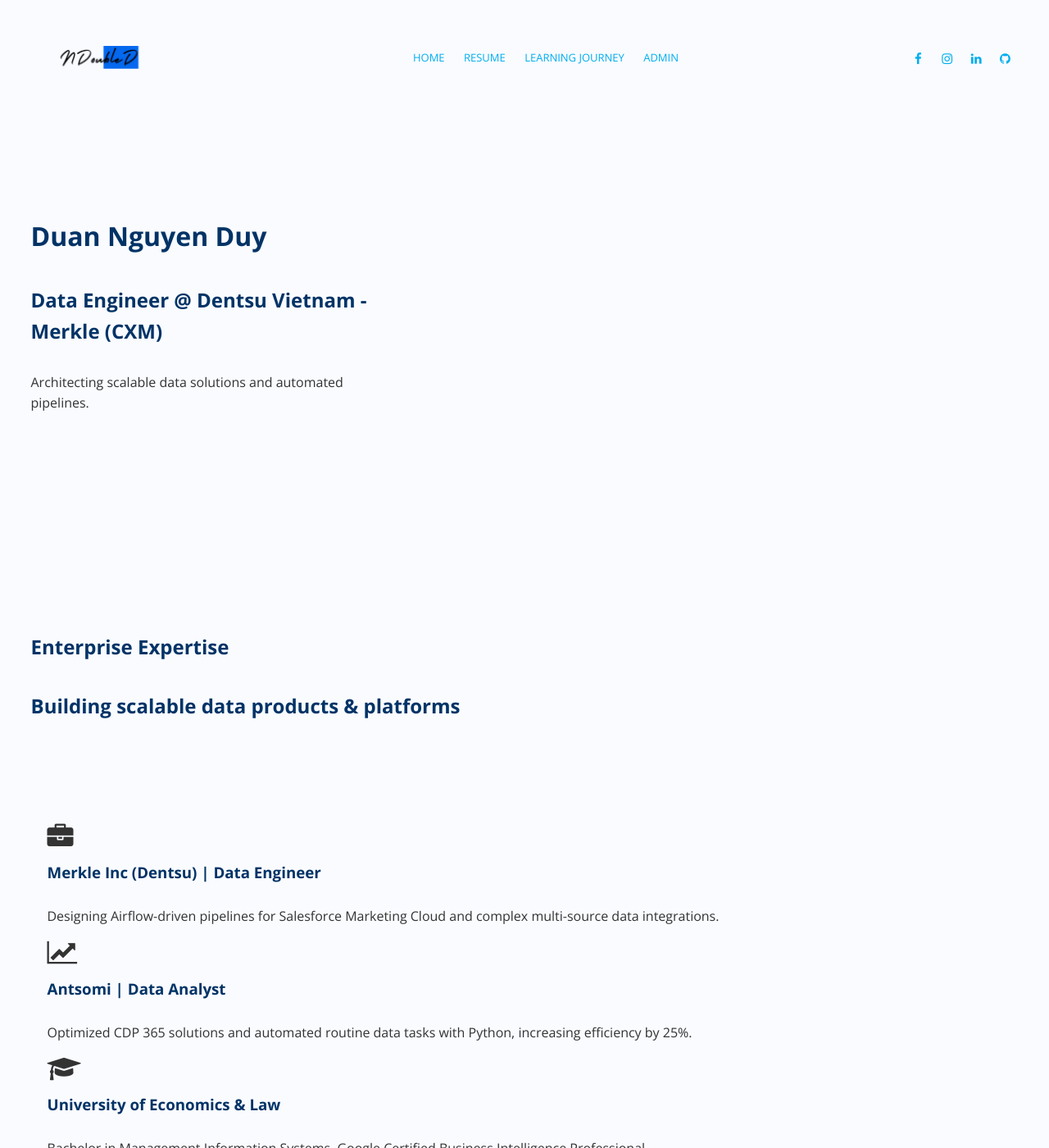
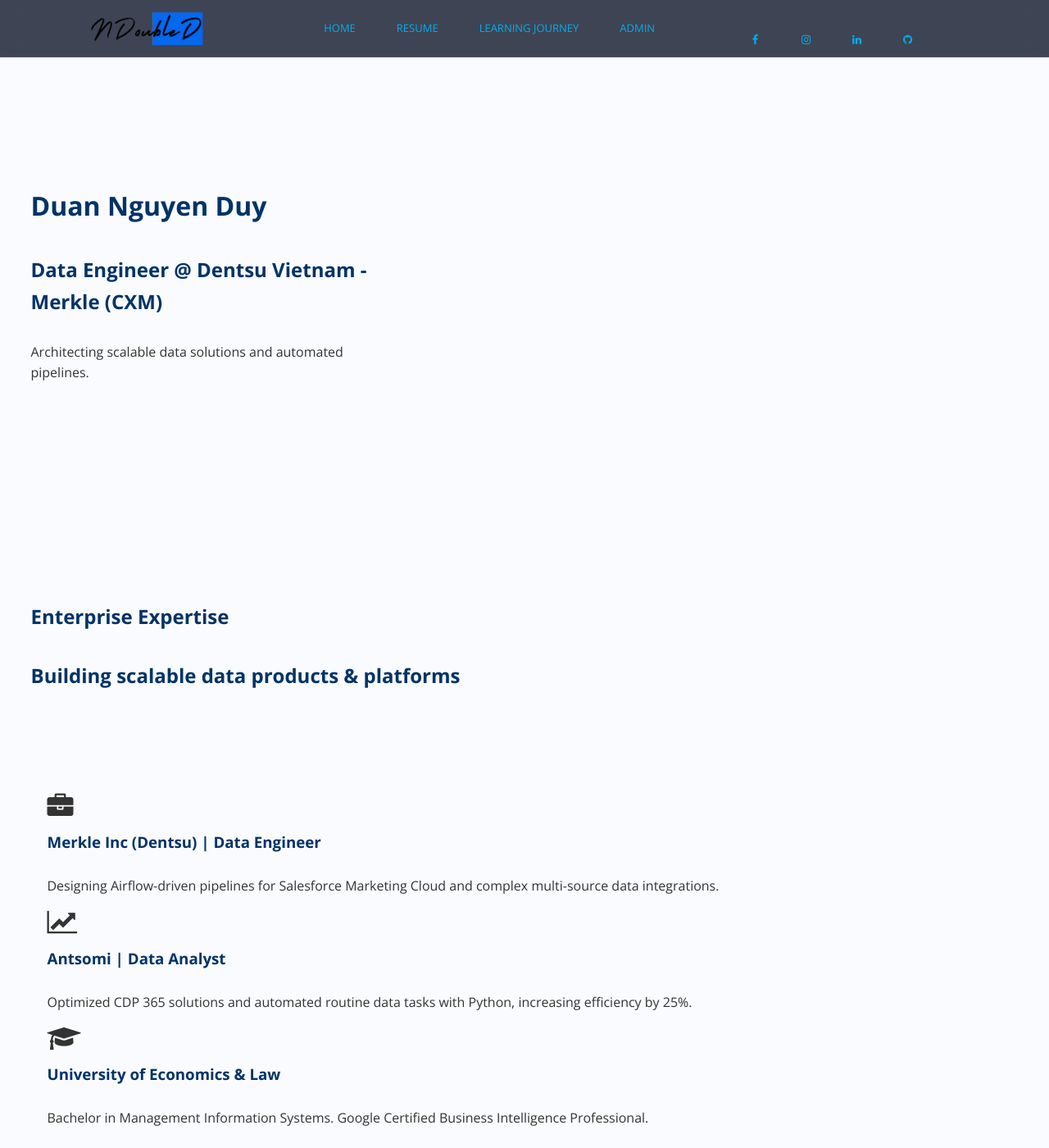
Before and after one commit to duan-n2d/Portfolio, a Jekyll site: the page built from index.md, in a window 1280 px wide and 1400 px high. Shown: the whole window at 82% size. Built offline with Jekyll 4.4.1, drawn with Linux system fonts in a browser that asks for light colours.

Commit message:
refactor: modernize header layout with glassmorphism, active link styling, and simplified navigation structure

```diff
--- a/_includes/header.html
+++ b/_includes/header.html
@@ -1,27 +1,17 @@
-<header id="banner" class="scrollto clearfix" data-enllax-ratio=".5">
-    <div id="header" class="nav-collapse">
+<header id="header" class="nav-collapse">
     <div class="row clearfix">
-            <div class="col-1">
+        <!-- Logo Section -->
         <div id="logo">
             <a href="{{ site.baseurl }}/">
                 <img src="{{ site.baseurl }}/images/logo.png" id="banner-logo" alt="NDoubleD Logo"/>
-                        <img src="{{ site.baseurl }}/images/logo-2.png" id="navigation-logo" alt="NDoubleD Logo Sticky"/>
             </a>
         </div>
 
-                <aside>
-                    <ul class="social-icons">
-                        <li><a target="_blank" href="https://www.facebook.com/duyduannguyen.it.cfc/"><i class="fa fa-facebook fa-1x"></i><span>Facebook</span></a></li>
-                        <li><a target="_blank" href="https://www.instagram.com/_n2d.duan_/"><i class="fa fa-instagram fa-1x"></i><span>Instagram</span></a></li>
-                        <li><a target="_blank" href="https://www.linkedin.com/in/duannguyen2606"><i class="fa fa-linkedin fa-1x"></i><span>Linkedin</span></a></li>
-                        <li><a target="_blank" href="https://github.com/duan-n2d"><i class="fa fa-github fa-1x"></i><span>Github</span></a></li>
-                    </ul>
-                </aside>
-
+        <!-- Navigation Menu -->
         <nav id="nav-main">
             <ul>
                 {% for link in site.data.navigation.main %}
-                        <li class="{% if link.sub %}has-dropdown{% endif %}">
+                <li class="{% if link.sub %}has-dropdown{% endif %} {% if page.url == link.url %}active{% endif %}">
                     <a href="{{ site.baseurl }}{{ link.url }}">{{ link.title }}</a>
                     {% if link.sub %}
                     <ul class="dropdown">
@@ -35,11 +25,20 @@
             </ul>
         </nav>
 
+        <!-- Social Icons & Trigger -->
+        <aside>
+            <ul class="social-icons">
+                <li><a target="_blank" href="https://www.facebook.com/duyduannguyen.it.cfc/"><i class="fa fa-facebook"></i></a></li>
+                <li><a target="_blank" href="https://www.instagram.com/_n2d.duan_/"><i class="fa fa-instagram"></i></a></li>
+                <li><a target="_blank" href="https://www.linkedin.com/in/duannguyen2606"><i class="fa fa-linkedin"></i></a></li>
+                <li><a target="_blank" href="https://github.com/duan-n2d"><i class="fa fa-github"></i></a></li>
+            </ul>
             <div id="nav-trigger"><span></span></div>
+        </aside>
+
         <nav id="nav-mobile"></nav>
     </div>
-        </div>
-    </div>
+</header>
 
     {% if page.url == "/" or page.url == "/index.html" %}
     <div id="banner-content" class="row clearfix">
--- a/assets/css/style.css
+++ b/assets/css/style.css
@@ -301,24 +301,44 @@
 
 /* --------- 2.1 Header --------- */
 
+/* Header Glassmorphism & Modern Navigation */
 #header {
-    height: 71px !important;
-    overflow: visible;
-    z-index: 9999;
+    position: fixed !important;
+    top: 0;
+    left: 0;
     width: 100%;
-    position: absolute !important;
+    height: 70px !important;
+    background: rgba(15, 23, 42, 0.8) !important; /* Premium dark translucent */
+    backdrop-filter: blur(12px);
+    -webkit-backdrop-filter: blur(12px);
+    z-index: 10000 !important;
+    border-bottom: 1px solid rgba(255, 255, 255, 0.1);
+    transition: all 0.3s ease;
 }
 
 #header .row {
+    max-width: 1200px;
+    margin: 0 auto;
+    height: 100%;
+    display: flex;
+    align-items: center;
+    justify-content: space-between;
+    padding: 0 20px;
+}
+
+#header aside {
+    float: none !important;
+    display: flex !important;
+    align-items: center;
+    margin-top: 0 !important; /* Fix old margin */
+}
+
+#header ul {
+    display: flex;
+    gap: 30px;
+    list-style: none;
+    margin: 0;
     padding: 0;
-}
-
-#header aside {
-    text-align: right;
-}
-
-#header ul {
-    text-align: center;
 }
 
 #header li {
@@ -330,10 +350,12 @@
 /* --------- 2.2 Logo ---------- */
 
 #logo {
-    float: left;
-    height: 71px;
-    line-height: 66px;
-    margin-right: 15px;
+    height: auto;
+    line-height: normal;
+    float: none !important;
+    margin-right: 0;
+    display: flex;
+    align-items: center;
 }
 
 #logo h1, #logo h2 {
@@ -353,9 +375,14 @@
 }
 
 #logo img {
-    max-height: 28px;
-    vertical-align: middle;
-    margin-right: 15px;
+    height: 40px !important;
+    max-height: 40px !important;
+    width: auto;
+    transition: transform 0.3s ease;
+}
+
+#logo img:hover {
+    transform: scale(1.05);
 }
 
 #navigation-logo {
```
Lines whose indentation alone changed are shown as unchanged.
